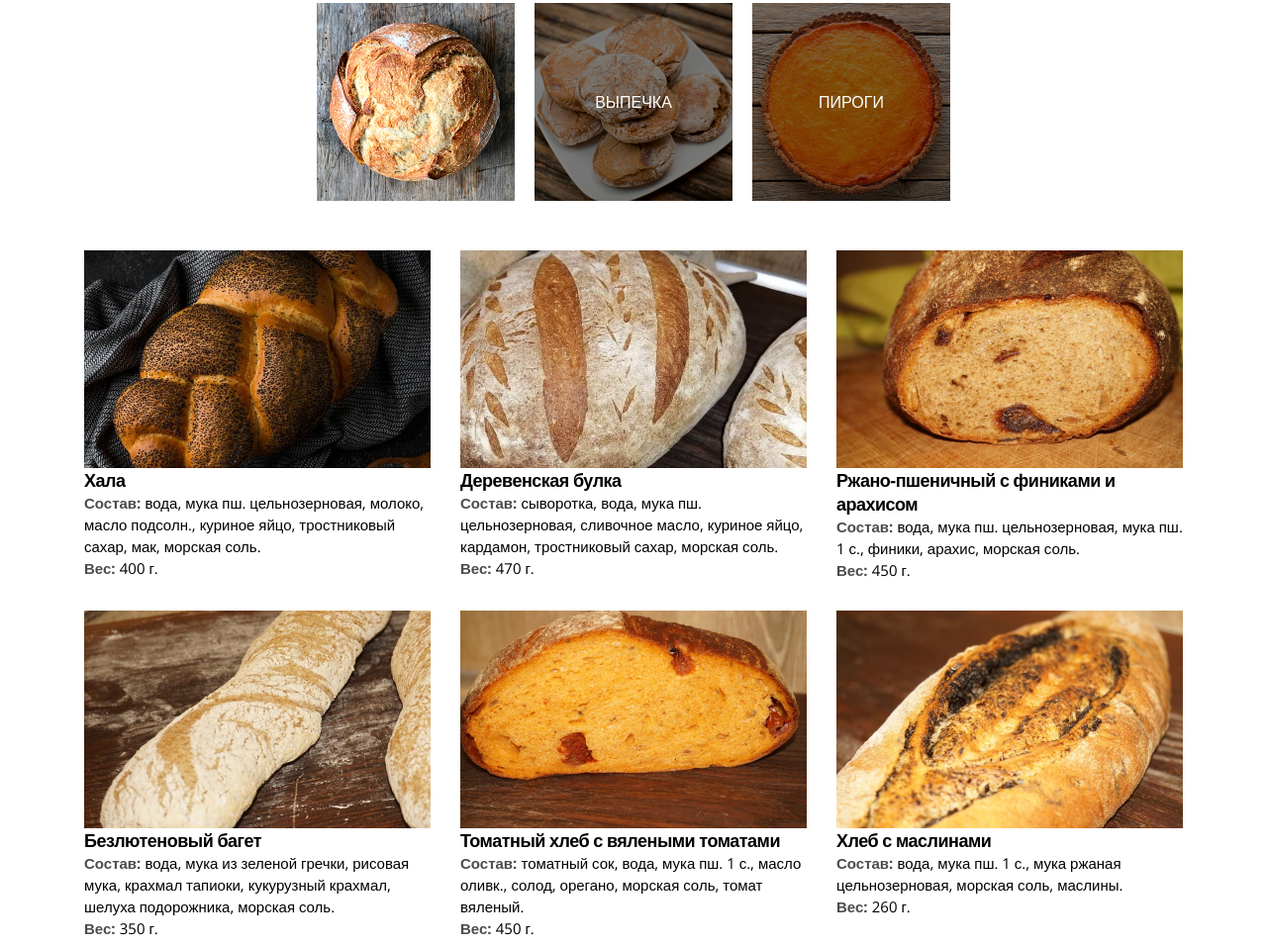
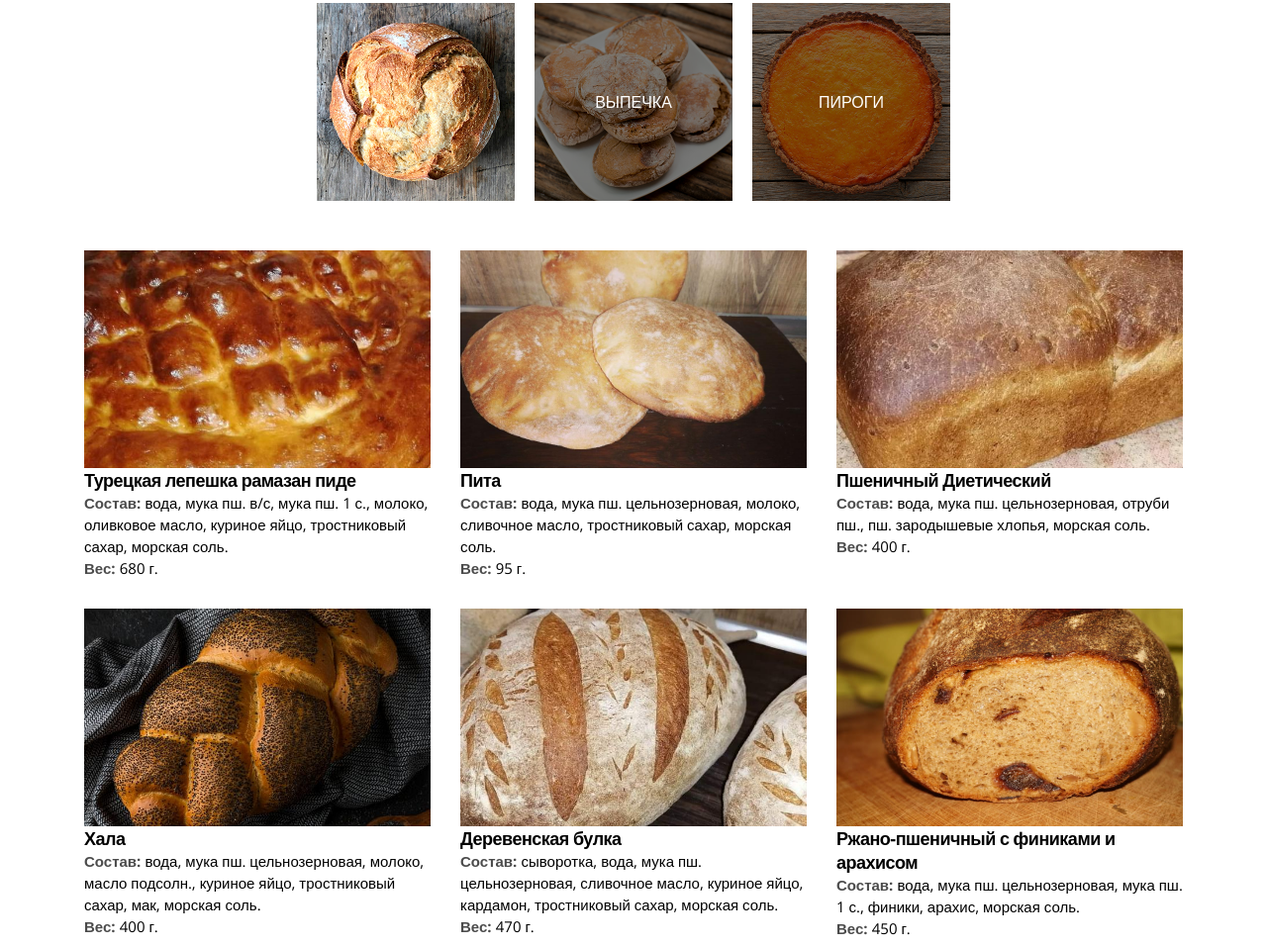
Before and after one commit to DimaShustal/bakery, a website built with webpack: page html/menu.html in a window 1280 px wide. Shown: the part 647-1604 px from the top of the page at 99% size. Built offline with nearby package versions, Linux system fonts and the light colour scheme.

Commit message:
new products were added

```diff
--- a/css/index.scss
+++ b/css/index.scss
@@ -336,6 +336,9 @@ body.--baking .menu__list.--baking {
     &.bread-34 { background-image: url('../img/bread_34.jpg'); }
     &.bread-35 { background-image: url('../img/bread_35.jpg'); }
     &.bread-36 { background-image: url('../img/bread_36.jpg'); }
+    &.bread-37 { background-image: url('../img/bread_37.jpg'); }
+    &.bread-38 { background-image: url('../img/bread_38.jpg'); }
+    &.bread-39 { background-image: url('../img/bread_39.jpg'); }
 
     &.bakery-1 { background-image: url('../img/bakery_1.jpeg'); }
     &.bakery-2 { background-image: url('../img/bakery_2.jpeg'); }
--- a/js/main.js
+++ b/js/main.js
@@ -1,5 +1,23 @@
 const menuSections = {
   bread: [
+    {
+      imgClass: 'bread-39',
+      name: 'Турецкая лепешка рамазан пиде',
+      weight: '680 г.',
+      composition: 'вода, мука пш. в/с, мука пш. 1 с., молоко, оливковое масло, куриное яйцо, тростниковый сахар, морская соль.'
+    },
+    {
+      imgClass: 'bread-38',
+      name: 'Пита',
+      weight: '95 г.',
+      composition: 'вода, мука пш. цельнозерновая, молоко, сливочное масло, тростниковый сахар, морская соль.'
+    },
+    {
+      imgClass: 'bread-37',
+      name: 'Пшеничный Диетический',
+      weight: '400 г.',
+      composition: 'вода, мука пш. цельнозерновая, отруби пш., пш. зародышевые хлопья, морская соль.'
+    },
     {
       imgClass: 'bread-36',
       name: 'Хала',
```
Also changed, not shown: img/bread_37.jpg (added), img/bread_38.jpg (added), img/bread_39.jpg (added).
